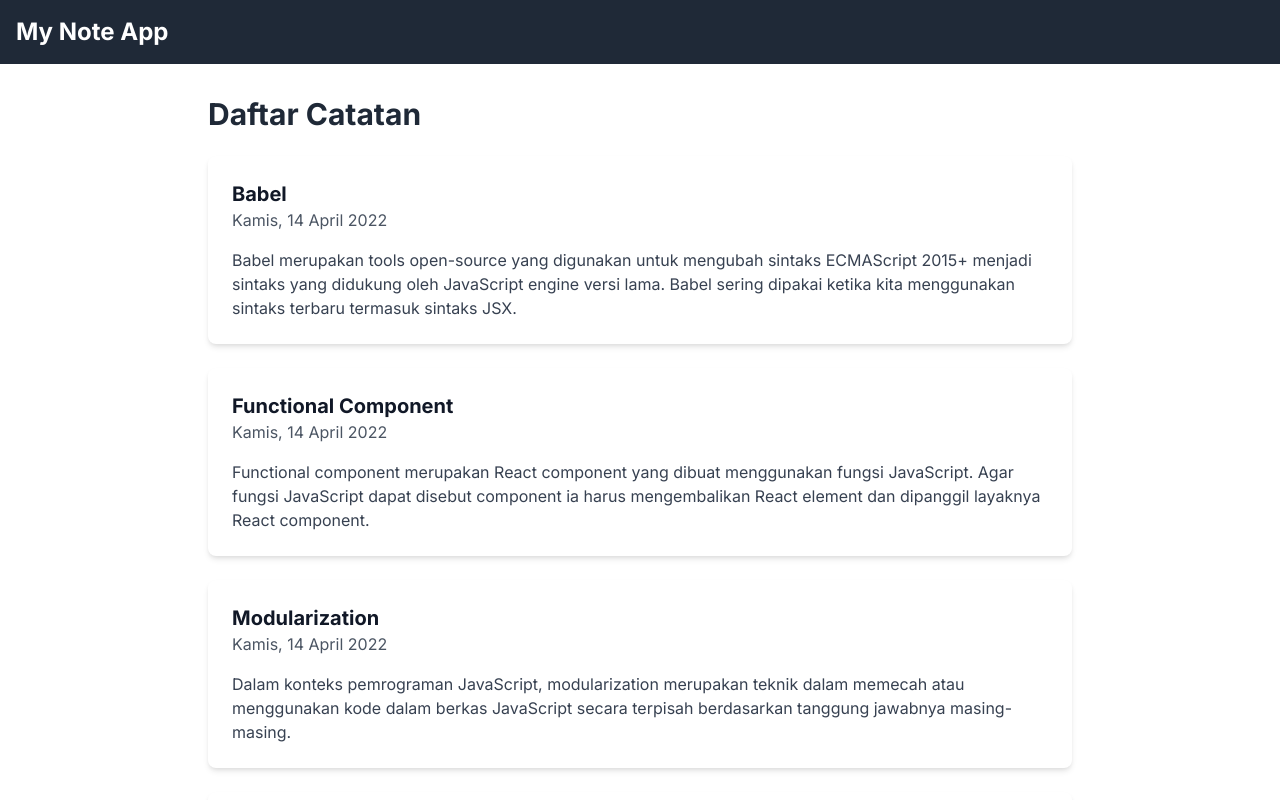
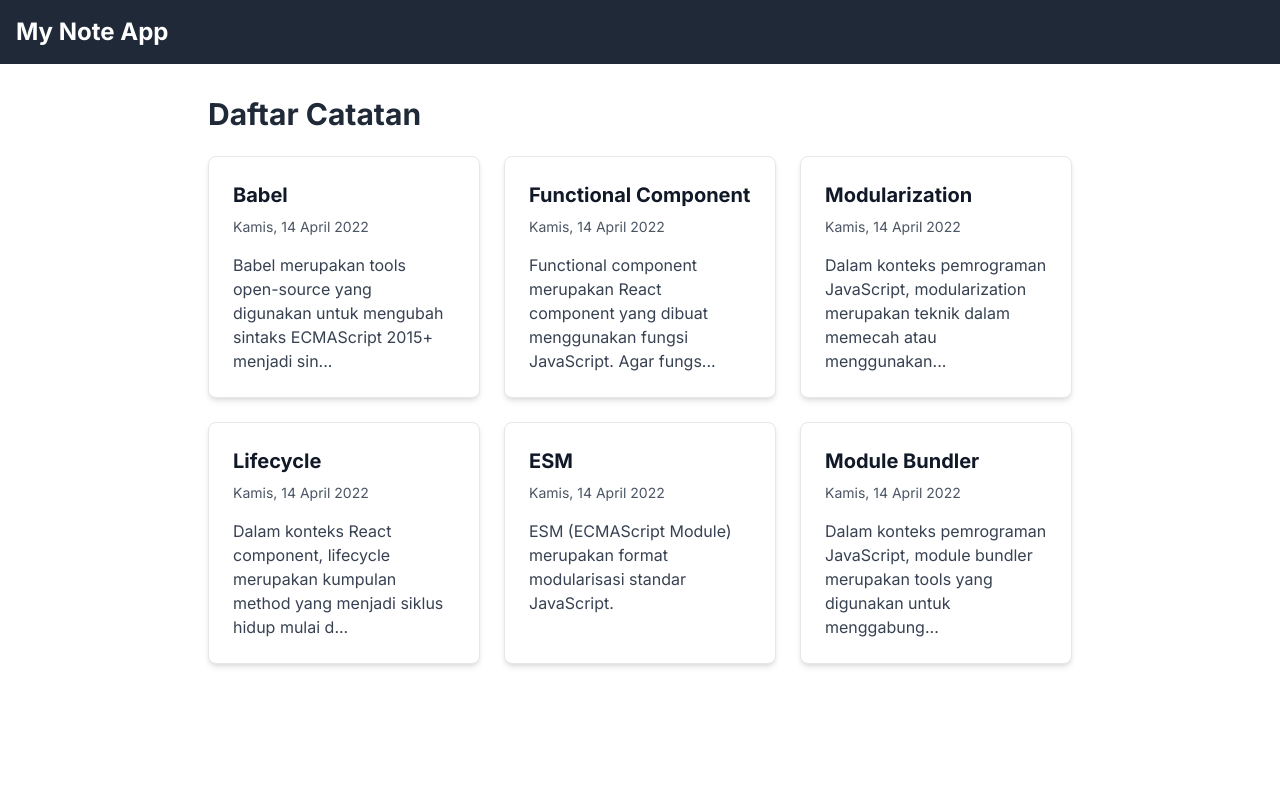
Before and after one commit to nandaglhp/my-note-app-spa, a React (Vite) app: page / in a window 1280 px wide. Shown: the top 800 px of the page. Built offline with nearby package versions, Linux system fonts and the light colour scheme.

Commit message:
change styling Note and DetailNote

```diff
--- a/src/pages/NoteDetailPage.jsx
+++ b/src/pages/NoteDetailPage.jsx
@@ -19,10 +19,11 @@ function NoteDetailPage() {
 
   return (
     <div className="max-w-2xl mx-auto px-4 py-8">
-      <h1 className="text-2xl font-semibold text-gray-800">Detail Catatan</h1>
-      <p className="text-gray-600 mt-2">{showFormattedDate(note.createdAt)}</p>
-      <h2 className="mt-4 text-xl font-semibold text-gray-900">{note.title}</h2>
-      <p className="mt-2 text-gray-700">{note.body}</p>
+      <article className="rounded-lg shadow-lg p-6 bg-white">
+        <h1 className="text-3xl font-bold text-gray-800 mb-3">{note.title}</h1>
+        <p className="text-sm text-gray-500 mb-6">{showFormattedDate(note.createdAt)}</p>
+        <section className="text-gray-700">{note.body}</section>
+      </article>
     </div>
   );
 }
--- a/src/pages/NotesPage.jsx
+++ b/src/pages/NotesPage.jsx
@@ -17,14 +17,14 @@ function NotesPage() {
     <div className="max-w-4xl mx-auto px-4 py-8">
       <h1 className="text-3xl font-bold text-gray-800 mb-6">Daftar Catatan</h1>
       {notes.length > 0 ? (
-        <div className="grid grid-cols-1 gap-6">
+        <div className="grid md:grid-cols-2 lg:grid-cols-3 gap-6">
           {notes.map((note) => (
-            <div key={note.id} className="p-6 bg-white rounded-lg shadow-md">
-              <Link to={`/note/${note.id}`} className="text-xl font-semibold text-gray-900 hover:text-gray-700">
+            <div key={note.id} className="p-6 bg-white rounded-lg shadow-md border border-gray-200 hover:shadow-lg transition-shadow duration-200 ease-in-out">
+              <Link to={`/note/${note.id}`} className="text-xl font-semibold text-gray-900 hover:text-blue-500">
                 {note.title}
               </Link>
-              <p className="text-gray-600">{showFormattedDate(note.createdAt)}</p>
-              <p className="mt-4 text-gray-700">{note.body}</p>
+              <p className="text-sm text-gray-600 mt-2">{showFormattedDate(note.createdAt)}</p>
+              <p className="mt-4 text-gray-700">{note.body.length > 100 ? note.body.substring(0, 100) + "..." : note.body}</p>
             </div>
           ))}
         </div>
```
